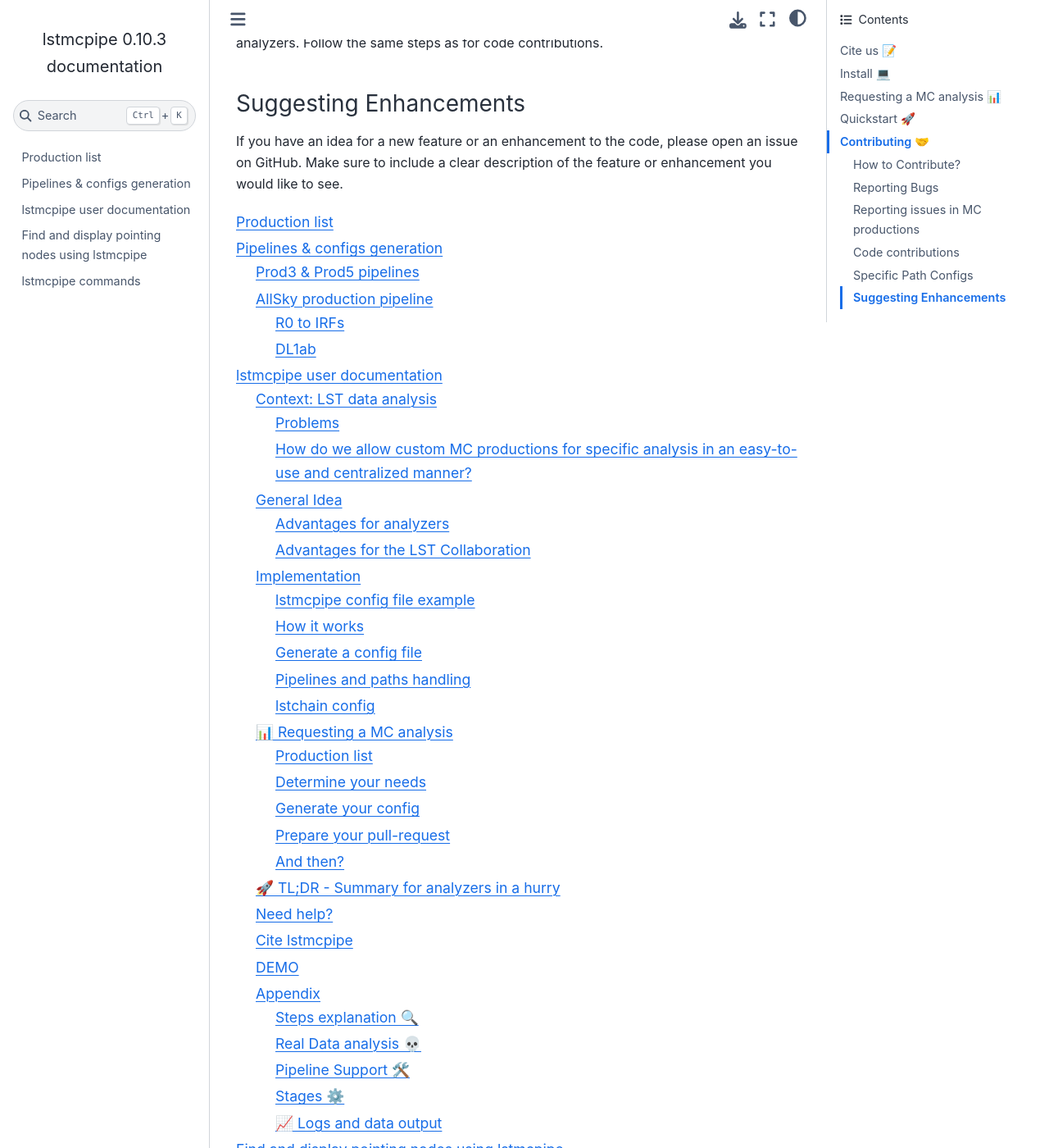
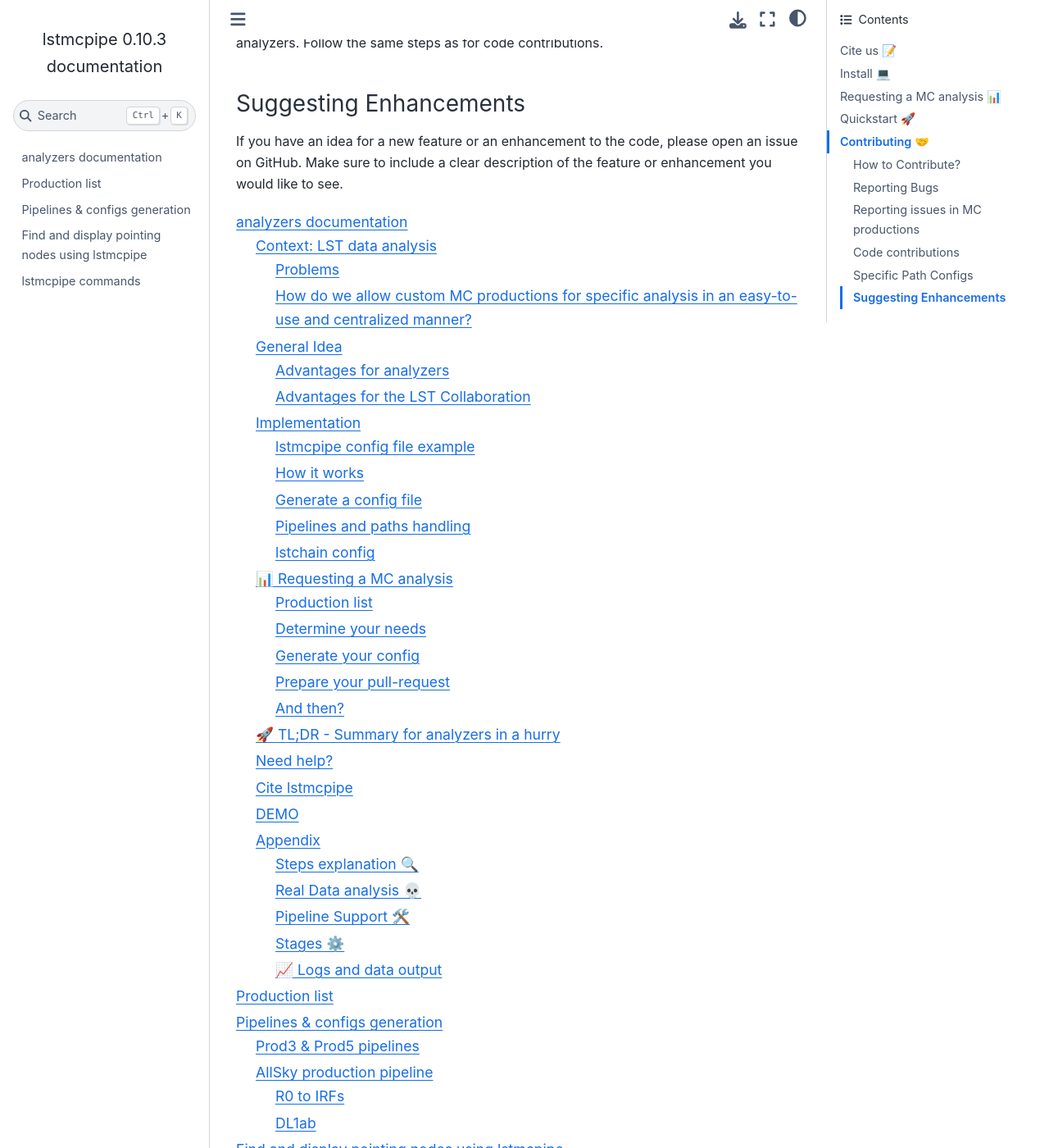
Before and after one commit to cta-observatory/lstmcpipe, a Sphinx documentation site: the page built from docs/index.rst, in a window 1280 px wide and 1400 px high, scrolled down 4636 px. Shown: the whole window at 82% size. Built offline with Sphinx 7.4.7 and the Sphinx Book theme 1.1.4, drawn with Linux system fonts in a browser that asks for light colours; pages that are not in the unit, such as notebooks, are missing from menus; some of the changed text lies outside the part shown.

Commit message:
rename user doc

```diff
--- a/docs/index.rst
+++ b/docs/index.rst
@@ -11,9 +11,9 @@
 .. toctree::
    :maxdepth: 3
 
+   lstmcpipe_user_doc.md
    productions
    pipeline
-   lstmcpipe_user_doc.md
    examples/configs_pointings
    cli
    api/lstmcpipe
--- a/docs/lstmcpipe_user_doc.md
+++ b/docs/lstmcpipe_user_doc.md
@@ -1,4 +1,4 @@
-# lstmcpipe user documentation
+# analyzers documentation
 
 <!-- new slide -->
 
```
